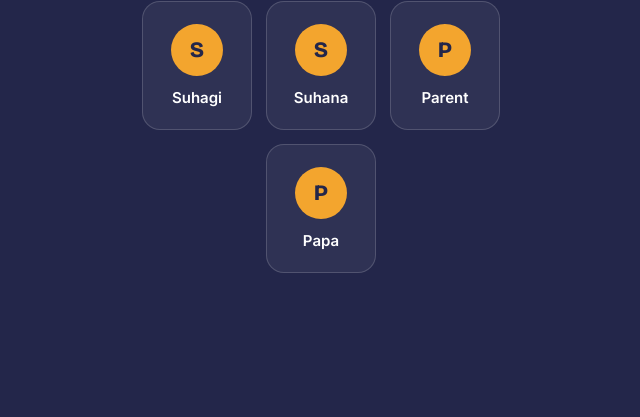
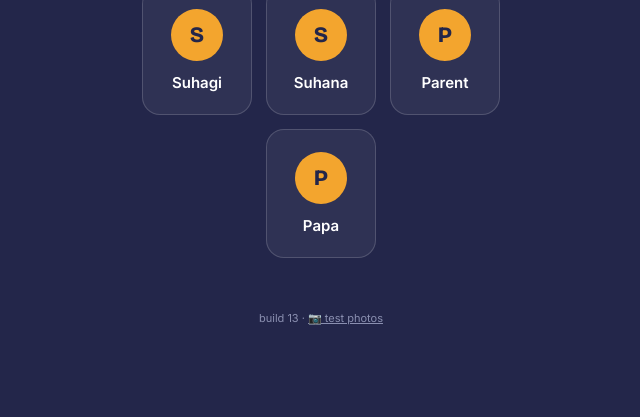
Before and after one commit to npatel1385-eng/Gujarati-, a plain HTML site: page index.html in a window 1280 px wide. Shown: the part 328-745 px from the top of the page, without its empty margins (319-959 px from the left). Drawn offline with nearby package versions, Linux system fonts and the light colour scheme.

Commit message:
Add files via upload

```diff
--- a/index.html
+++ b/index.html
@@ -370,6 +370,7 @@
       <button class="btn" onclick="tryLogin()">Log in</button>
     </div>
     <div class="login-error" id="loginError"></div>
+    <p style="margin-top:14px;font-size:11px;color:#8a8fb0">build 13 · <a href="javascript:void(0)" onclick="photoTest()" style="color:#8a8fb0;text-decoration:underline">📷 test photos</a></p>
   </div>
 </div>
 
@@ -1148,6 +1149,34 @@
   return u;
 }
 function proxied(u){ return 'https://images.weserv.nl/?url='+encodeURIComponent(u.replace(/^https?:\/\//,''))+'&w=560'; }
+
+async function photoTest(){
+  const d=document.getElementById('detail');
+  d.innerHTML='<button class="x" onclick="closeDetail()">✕</button><div class="detail-body"><h3 class="st-title">📷 Photo system self-test</h3><div id="ptLog" style="font-size:13px;line-height:1.9"></div></div>';
+  document.getElementById('scrim').classList.add('show');
+  const log=m=>{ document.getElementById('ptLog').innerHTML+=m+'<br>'; };
+  log('App build: <b>13</b>');
+  log('Testing… each step takes up to 8s.');
+  const r1=await tryActionApi('en.wikipedia.org','Taj Mahal');
+  log('1. Wikipedia API (main): '+(r1?'✅ OK':'❌ failed'));
+  let r2=null; if(!r1){ r2=await tryActionApi('en.m.wikipedia.org','Taj Mahal'); log('2. Wikipedia API (mobile): '+(r2?'✅ OK':'❌ failed')); }
+  let r3=null;
+  if(!r1&&!r2){ const rr=await fetchT('https://en.wikipedia.org/api/rest_v1/page/summary/Taj_Mahal',8000);
+    if(rr){ try{ const j=await rr.json(); r3=(j.thumbnail&&j.thumbnail.source)||null; }catch(e){} }
+    log('3. Wikipedia REST: '+(r3?'✅ OK':'❌ failed')); }
+  const u=r1||r2||r3;
+  if(!u){ log('<b>Verdict: the tablet cannot fetch data from Wikipedia at all (all 3 routes). This is a device/browser-level block.</b>'); }
+  else{
+    log('Got photo address ✅ — now loading the image…');
+    const t1=await new Promise(res=>{ const i=new Image(); i.onload=()=>res(true); i.onerror=()=>res(false); i.src=u; });
+    log('4. Direct image (upload.wikimedia.org): '+(t1?'✅ OK':'❌ failed'));
+    if(!t1){ const t2=await new Promise(res=>{ const i=new Image(); i.onload=()=>res(true); i.onerror=()=>res(false); i.src=proxied(u); });
+      log('5. Proxy image (images.weserv.nl): '+(t2?'✅ OK':'❌ failed'));
+      log(t2?'<b>Verdict: photos should work — reopen a lesson.</b>':'<b>Verdict: image servers unreachable from this browser.</b>');
+    } else { log('<b>Verdict: everything works! Open Monuments & temples and photos should be there.</b>');
+      log('<img src="'+u+'" style="width:200px;border-radius:10px;margin-top:6px">'); }
+  }
+}
 function hydrateGalleries(root){
   (root||document).querySelectorAll('.wgal:not(.done)').forEach(gal=>{
     gal.classList.add('done');
```
